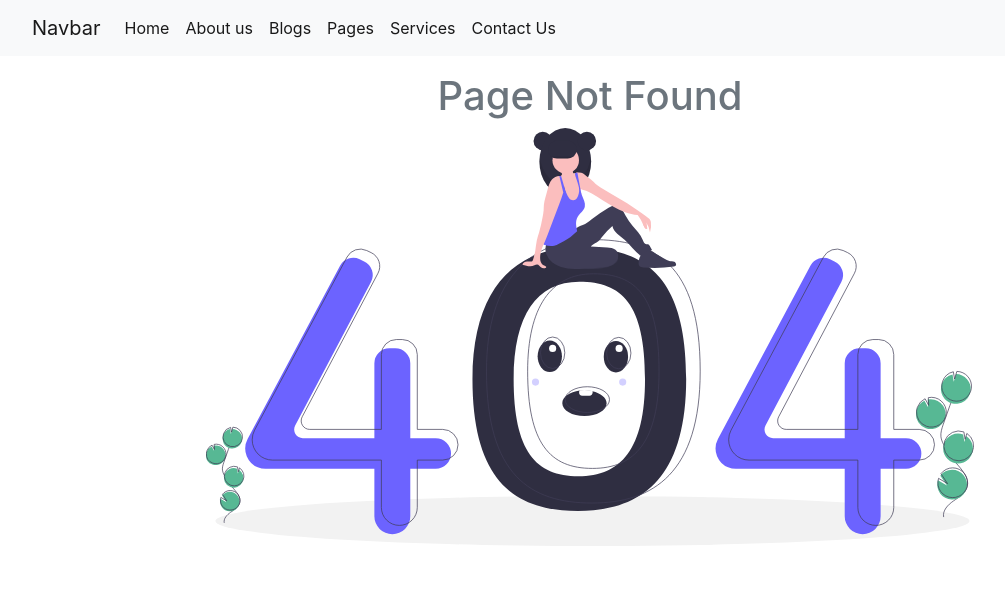
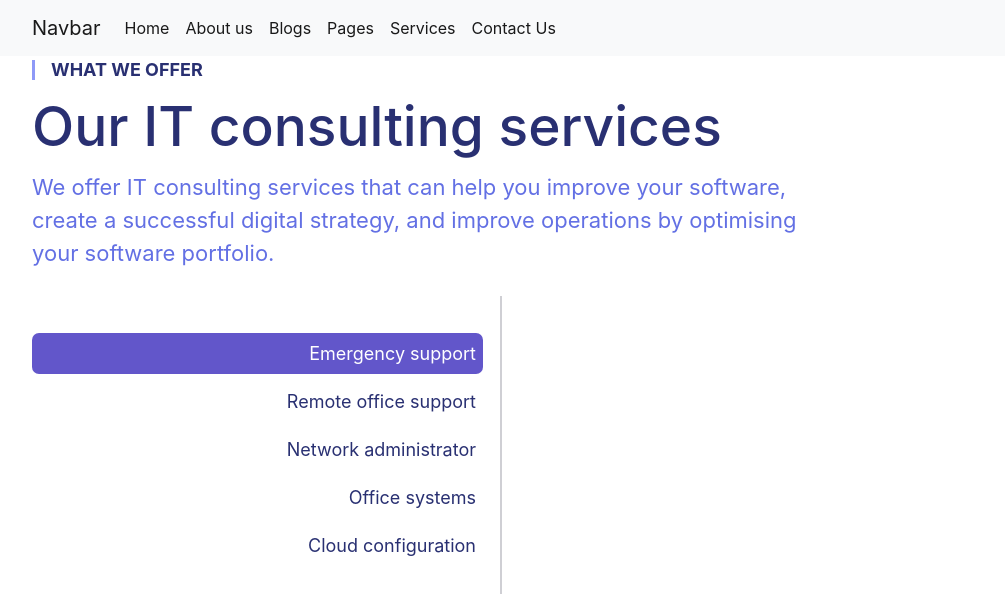
Before and after one commit to tanvir1017/StrategyTech, a React (Create React App) app: page /ourItServices in a window 1280 px wide. Before the commit this address had no page. Shown: the top 594 px of the page, without its empty margins (50-1055 px from the left). Built offline with nearby package versions, Linux system fonts and the light colour scheme.

Commit message:
nested components

```diff
--- a/src/App.js
+++ b/src/App.js
@@ -4,6 +4,9 @@ import AboutUs from "./Components/AboutUs/AboutUs";
 import Blogs from "./Components/Blogs/Blogs";
 import ContactUs from "./Components/ContactUs/ContactUs";
 import HomePage from "./Components/HomePage/Header";
+import Emergancy from "./Components/HomePage/OurITServices/NestedRoute/Emergancy";
+import RemoteOfficeSupport from "./Components/HomePage/OurITServices/NestedRoute/RemoteOfficeSupport";
+import OurITServices from "./Components/HomePage/OurITServices/OurITServices";
 import Navigation from "./Components/Navigation/Navigation";
 import NotFound from "./Components/NotFound/NotFound";
 import Services from "./Components/Services/Services";
@@ -15,10 +18,22 @@ function App() {
         <Navigation />
         <Routes>
           <Route path="/" element={<HomePage></HomePage>}></Route>
+          <Route path="/home" element={<HomePage></HomePage>}>
+            <Route path="/home" element={<Emergancy />}></Route>
+            <Route path="/home/e_support" element={<Emergancy />}></Route>
+            <Route
+              path="/home/r_o_support"
+              element={<RemoteOfficeSupport />}
+            ></Route>
+          </Route>
           <Route path="/services" element={<Services></Services>}></Route>
           <Route path="/contact_us" element={<ContactUs></ContactUs>}></Route>
           <Route path="/blogs" element={<Blogs></Blogs>}></Route>
           <Route path="/about_us" element={<AboutUs></AboutUs>}></Route>
+          <Route
+            path="/ourItServices"
+            element={<OurITServices></OurITServices>}
+          ></Route>
           <Route path="/*" element={<NotFound />}></Route>
         </Routes>
       </BrowserRouter>
--- a/src/Components/HomePage/Header.css
+++ b/src/Components/HomePage/Header.css
@@ -138,7 +138,76 @@
 .what_we_offer_heading h1 {
   font-size: 55px;
   color: #293072;
+  margin-top: 10px;
+  margin-bottom: 12px;
 }
 .what_we_offer_heading p {
   font-size: 22px;
+  color: #6370e4;
+  max-width: 800px;
+  flex-wrap: wrap;
 }
+.nested_route {
+  position: relative;
+}
+.what_we_offer_nested_route {
+  margin-top: 40px;
+}
+.what_we_offer_nested_route a {
+  display: block;
+  text-decoration: none;
+  color: #293072;
+  font-size: 18px;
+  font-weight: 400;
+  text-align: right;
+  transition: 0.4s;
+  padding: 7px;
+  margin-top: 7px;
+}
+.what_we_offer_nested_route a:nth-child(1) {
+  background-color: #6256ca;
+  color: white;
+  border-radius: 7px;
+}
+.what_we_offer_nested_route a:hover {
+  background-color: #6256ca;
+  color: white;
+  border-radius: 7px;
+}
+.what_we_offer_nested_route::before {
+  content: "";
+  position: absolute;
+  top: 240px;
+  left: 480px;
+  display: block;
+  width: 2px;
+  height: 380px;
+  background-color: #cfcfd4;
+}
+
+@media only screen and (max-width: 600px) {
+  .what_we_offer_nested_route {
+    margin-top: 10px;
+  }
+  .what_we_offer_nested_route a {
+    text-align: left;
+  }
+  .what_we_offer_nested_route a::before {
+    left: -10px;
+    top: 14px;
+  }
+  .what_we_offer_nested_route::before {
+    display: none;
+  }
+}
+
+/* Nested route components */
+.nested_components {
+  margin-left: 40px;
+}
+.nested_components_heading {
+  color: #293072;
+}
+.nested_components_text {
+  color: #645483;
+}
--- /dev/null
+++ b/src/Components/HomePage/OurITServices/NestedRoute/Emergancy.js
@@ -0,0 +1,39 @@
+import React from "react";
+
+const Emergancy = () => {
+  return (
+    <div>
+      <div className="row">
+        <div className="col-lg-10 col-md-10 col-12 text-start nested_components">
+          <h4 className="nested_components_heading">
+            Choosing us you choose a business success
+          </h4>
+          <div className="nested_components_text">
+            Our software specialists can help to finish the digital
+            transformation trip through the right planning and effective
+            achievement of the outlined IT strategy.
+          </div>
+          <ul>
+            <li className="nested_components_text">Improve your software</li>
+            <li className="nested_components_text">
+              Create a successful digital strategy
+            </li>
+            <li className="nested_components_text">Improve operations</li>
+          </ul>
+
+          <div>
+            <h4 className="nested_components_heading">Make your first steps</h4>
+            <p className="nested_components_text">
+              If you face the IT consulting for the first time, our professional
+              specialists are ready to introduce this sphere to you. They also
+              work with your consulting literacy and improve your digital
+              skills.
+            </p>
+          </div>
+        </div>
+      </div>
+    </div>
+  );
+};
+
+export default Emergancy;
--- /dev/null
+++ b/src/Components/HomePage/OurITServices/NestedRoute/RemoteOfficeSupport.js
@@ -0,0 +1,41 @@
+import React from "react";
+import "../../Header.css";
+
+const RemoteOfficeSupport = () => {
+  return (
+    <div>
+      <div className="row">
+        <div className="col-lg-10 col-md-10 col-12 text-start nested_components">
+          <h4 className="nested_components_heading">Make your first steps</h4>
+          <div>
+            <span className="nested_components_text">
+              If you face the IT consulting for the first time, our professional
+              specialists are ready to introduce this sphere to you. They also
+              work with your consulting literacy and improve your digital
+              skills.
+            </span>
+          </div>
+          <ul>
+            <li className="nested_components_text">Improve your software</li>
+            <li className="nested_components_text">
+              Create a successful digital strategy
+            </li>
+            <li className="nested_components_text">Improve operations</li>
+          </ul>
+          <div>
+            <h4 className="nested_components_heading">
+              Choosing us you choose a business success
+            </h4>
+            <p className="nested_components_text">
+              Our software specialists can help to finish the digital
+              transformation trip through the right planning and effective
+              achievement of the outlined IT strategy.
+            </p>
+          </div>
+        </div>
+      </div>
+    </div>
+  );
+};
+
+export default RemoteOfficeSupport;
--- a/src/Components/HomePage/OurITServices/OurITServices.js
+++ b/src/Components/HomePage/OurITServices/OurITServices.js
@@ -1,11 +1,11 @@
 import React from "react";
-import { Link } from "react-router-dom";
+import { Link, Outlet } from "react-router-dom";
 import "../Header.css";
 
 const OurITServices = () => {
   return (
     <div className="container">
-      <div className="row">
+      <div className="row nested_route">
         <div className="text-start what_we_offer_heading">
           <span className="what_we_offer ">
             <small className="ms-3 fw-bold ">WHAT WE OFFER</small>
@@ -17,10 +17,16 @@ const OurITServices = () => {
             operations by optimising your software portfolio.
           </p>
         </div>
-        <div className="col-lg-5 col-md-5 col-12">
-          <Link to="/">Emergency support</Link>
+        <div className="col-lg-5 col-md-5 col-12 what_we_offer_nested_route ">
+          <Link to="/home/e_support">Emergency support</Link>
+          <Link to="/home/r_o_support">Remote office support</Link>
+          <Link to="/home/e_support">Network administrator</Link>
+          <Link to="/home/r_o_support">Office systems</Link>
+          <Link to="/home/e_support">Cloud configuration</Link>
         </div>
-        <div className="col-lg-7 col-md-7 col-12"></div>
+        <div className="col-lg-7 col-md-7 col-12 ">
+          <Outlet></Outlet>
+        </div>
       </div>
     </div>
   );
```
Also changed, not shown: src/Components/NotFound/NotFound.js (+9 -8 lines).
